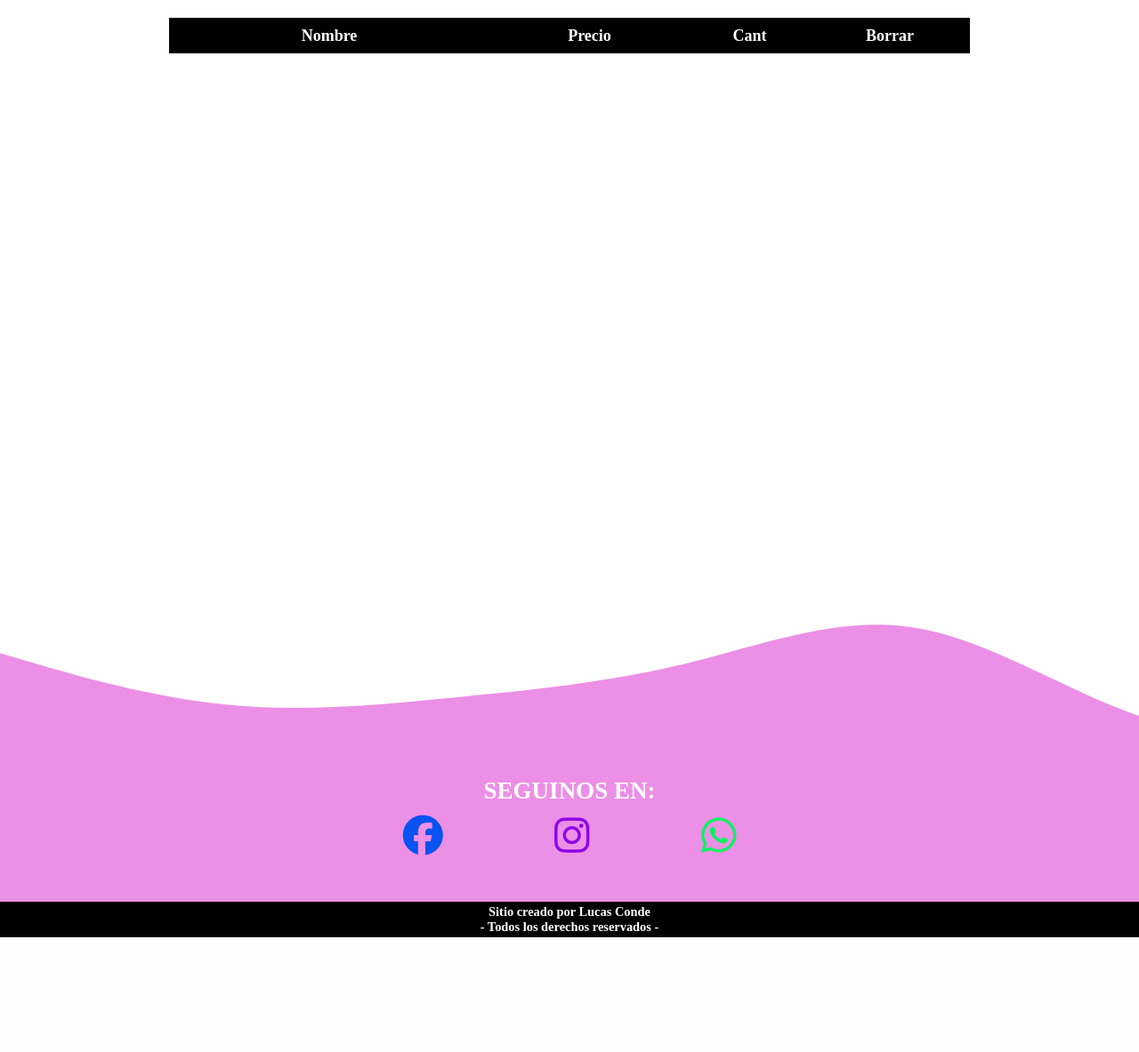
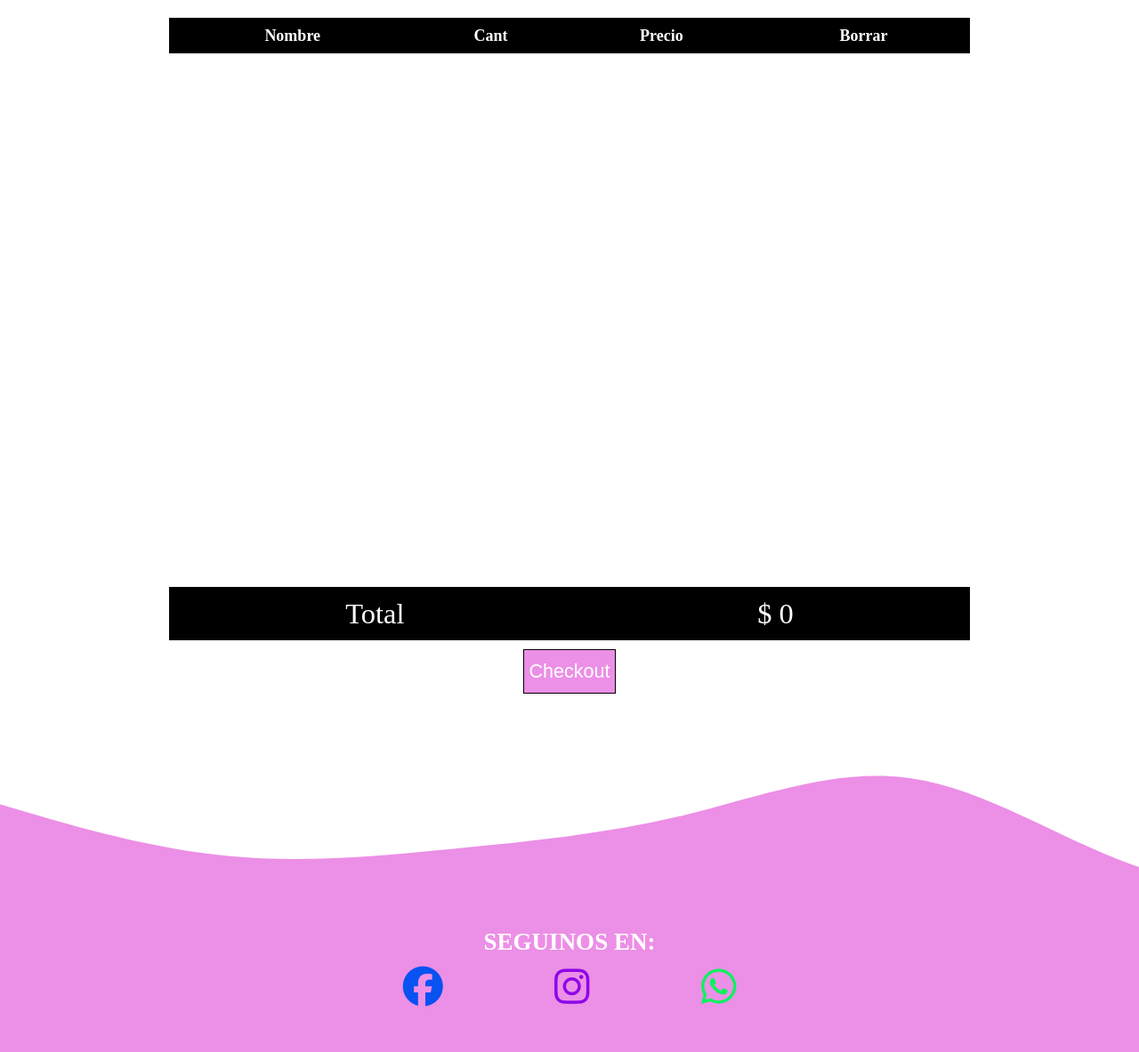
Before and after one commit to lucas050895/DewRosas, a PHP site: page /links/carrito.php in a window 1280 px wide. Shown: the part 100-1283 px from the top of the page at 89% size. Before the commit the page ends 1154 px from the top, so only its background shows below. Run offline with PHP 8.4, Linux system fonts and the light colour scheme; some libraries are stand-ins or nearby versions.

Commit message:
Estructura y estilo de carrito terminado

```diff
--- a/css/carrito.css
+++ b/css/carrito.css
@@ -4,12 +4,15 @@
 
 .contenedor{
     width: 100%;
-    min-height: calc(100vh - 200px);
+    max-width: 900px;
+    min-height: 80vh;
+    margin: auto;
 }
 .contenedor > table{
     width: 100%;
     max-width: 900px;
     margin: 20px auto 0;
+    padding: 30px;
     border-collapse: collapse;
 }
 .contenedor > table > thead{
@@ -19,59 +22,86 @@
     color: white;
     text-align: center;
 }
+
+
+
+/*TBODY DE PRODUCTOS*/
+.contenedor > table > tbody:nth-child(2) > tr{
+    height: 40px;
+    border-bottom: 1px solid #00000054;
+}
+
 /*NOMBRE*/
-.contenedor > table > thead > tr > td:nth-child(1),
-.contenedor > table > tbody > tr > td:nth-child(1){
-    width: 40%;
+.contenedor > table > tbody:nth-child(2) > tr > td:nth-of-type(1){
+    width: 50%;
 }
-/*PRECIO*/
-.contenedor > table > thead > tr > td:nth-child(2),
-.contenedor > table > tbody > tr > td:nth-child(2){
-    width: 25%;
+
+/*CANTIDAD*/
+.contenedor > table > tbody:nth-child(2) > tr > td:nth-of-type(2){
+    width: 10%;
     text-align: center;
 }
-/*CANTIDAD*/
-.contenedor > table > thead > tr > td:nth-child(3),
-.contenedor > table > tbody > tr > td:nth-child(3){
-    width: 15%;
+
+/*PRECIO*/
+.contenedor > table > tbody:nth-child(2) > tr > td:nth-of-type(3){
+    width: 30%;
+    text-align: right;
+}
+
+/*BORRAR*/
+.contenedor > table > tbody:nth-child(2) > tr > td:nth-of-type(4){
+    width: 10%;
     text-align: center;
 }
-/*ELIMINAR*/
-.contenedor > table > thead > tr > td:nth-child(4),
-.contenedor > table > tbody > tr > td:nth-child(4){
-    width: 20%;
-    text-align: center;
-}
-.contenedor > table > tbody > tr{
-    border-bottom: 1px solid #ddd;
-}
-.contenedor > table > tbody > tr > td{
-    padding: 10px;
-}
-.contenedor > table > tbody > tr > td > a i{
+.contenedor > table > tbody:nth-child(2) > tr > td:nth-of-type(4) > a > i{
     color: red;
 }
 
+
+
+/*TABLA DE TOTAL Y REALIZAR PEDIDO*/
+.total{
+    width: 100%;
+    max-width: 900px;
+    margin: auto;
+    border-collapse: collapse;
+}
+
+/*TOTAL*/
+.total > thead > tr{
+    height: 60px;
+    display: flex;
+    align-items: center;
+    justify-content: space-around;
+    background: var(--color-primario);
+    color: var(--color-secundario);
+}
+.total > thead > tr > td{
+    font-size: 1.8em;
+}
+
 /*BOTON REALIZAR PEDIDO*/
-.trPedido{
-    text-align: center;
-    background-color: black;
+.total > tbody > tr{
+    display: flex;
+    justify-content: center;
+    align-items: center;
+    padding: 10px;
 }
-.realizarPedido{
+.total > tbody > tr > td > a{
     text-decoration: none;
     color: var(--color-primario);
 }
-.realizarPedido > button{
+.total > tbody > tr > td > a > button{
     max-width: 300px;
     height: 50px;
-    padding: 10px;
+    padding: 5px;
     background-color: rgb(236, 143, 230);
     color: white;
     font-size: 1.2em;
-    border: none;
+    border: 1px solid black;
     cursor: pointer;
 }
-.realizarPedido > button:hover{
+.total > tbody > tr > td > a > button:hover{
     background-color: var(--color-secundario);
     color: var(--color-primario)
 }
--- a/links/carrito.php
+++ b/links/carrito.php
@@ -71,7 +71,7 @@
         include('../layout/meta.php');
     ?>
 
-    <title>Dew Rosas</title>
+    <title>Carrito - Dew Rosas</title>
 
     <link rel="stylesheet" href="../css/carrito.css">
 
@@ -91,12 +91,13 @@
             <thead>
                 <tr>
                     <td>Nombre</td>
+                    <td>Cant</td>
                     <td>Precio</td>
-                    <td>Cant</td>
                     <td>Borrar</td>
                 </tr>
             </thead>
 
+            <tbody>
                 <?php
                     $total = 0;
 
@@ -107,58 +108,52 @@
                 ?>
                     <tr>
                         <td>
-                            <?php echo $arregloCarrito[$i]['Nombre'];?>
+                            <?php echo substr($arregloCarrito[$i]['Nombre'], 0, 12) ;?>
                         </td>
+
+                        <td>
+                            <?php echo $arregloCarrito[$i]['Cantidad']; ?>
+                        </td>
+
                         <td>
                             $ <?php echo $precio_formateado = number_format($arregloCarrito[$i]['Precio'], 0, ',', '.');?>
                         </td>
-                        <td>
-                            <?php echo $arregloCarrito[$i]['Cantidad'];?>
-                        </td>
+
                         <td>
                             <a href="#" class="btnEliminar" data-id="<?php echo $arregloCarrito[$i]['Id']; ?>">
                                 <i class="fas fa-times"></i>
                             </a>
                         </td>
                     </tr>
-
                 <?php
                         }
+                    }
+                ?>
+            </tbody>
+        </table>
+    </main>
 
-                    ?>
-
+    <table class="total">
+        <thead>
             <tr>
                 <td colspan="3">Total</td>
                 <td colspan="1">
                     $ <?php echo $total_formateado = number_format($total, 0, ',', '.');?>
                 </td>
             </tr>
-                    <tr class="trPedido">
+        </thead>
+        <tbody>
+            <tr>
                 <td colspan="4">
-                            <a href="realizarPedido.php" class="realizarPedido">
+                    <a href="realizar_pedido.php" class="realizarPedido">
                         <button>
-                                    Realizar Pedido
+                            Checkout
                         </button>
                     </a>
                 </td>
             </tr>
-                    <!-- <tr>
-                        <td colspan="4">
-                            <a href="../php/vaciarCarrito.php" class="btnVaciarCarrito">Vaciar Carrito</a>
-                        </td>
-                    </tr>
-                    <tr>
-                        <td colspan="4">
-                            <a href="../index.php" class="btnSeguirComprando">Seguir Comprando</a>
-                        </td>
-                    </tr> -->
-                    <?php
-                }
-            ?>
-
-
+        </tbody>
     </table>
-    </main>
 
     <?php
         include('../layout/footer.php');
@@ -187,5 +182,6 @@
             });
         });
     </script>
+
 </body>
 </html>
```
Lines whose indentation alone changed are shown as unchanged.
